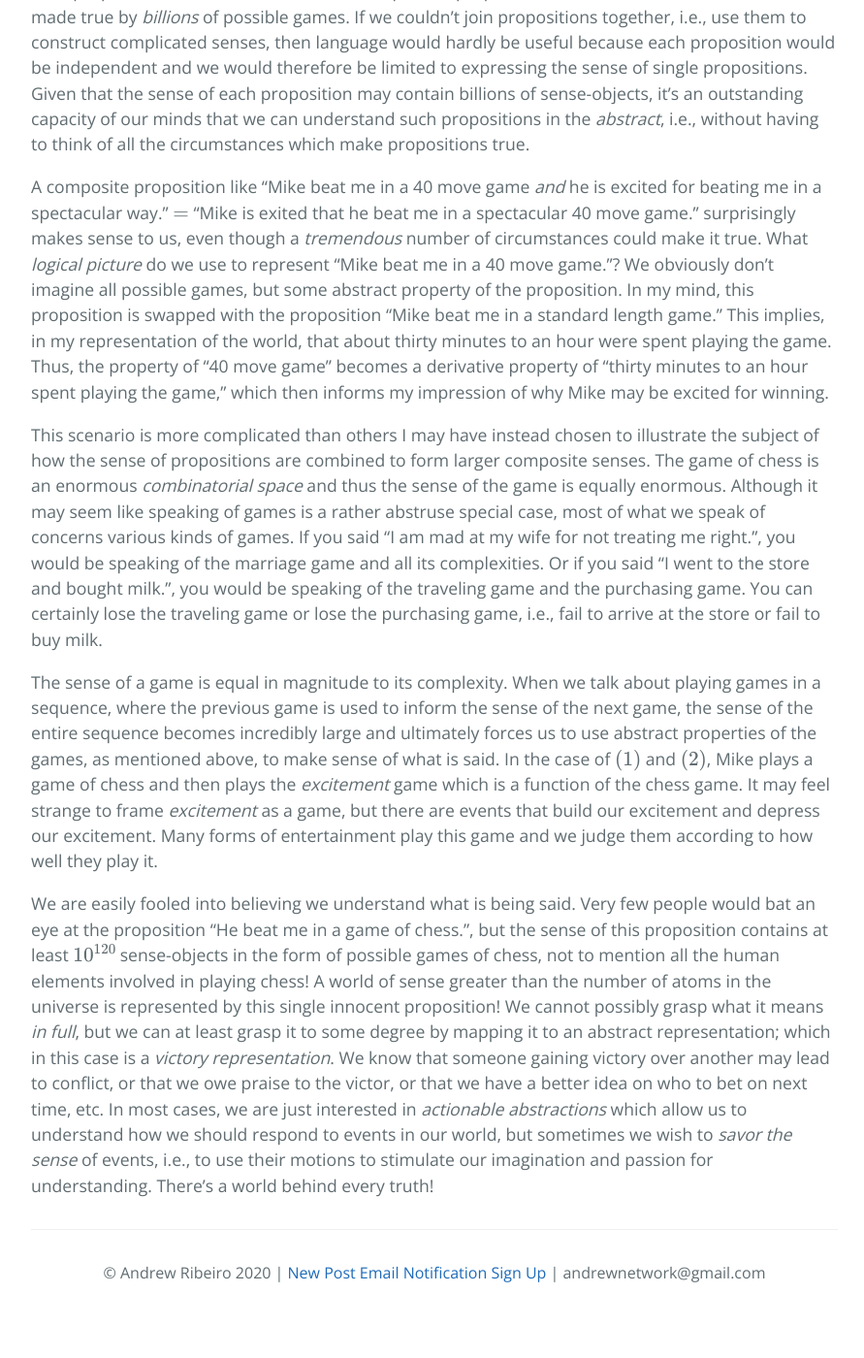
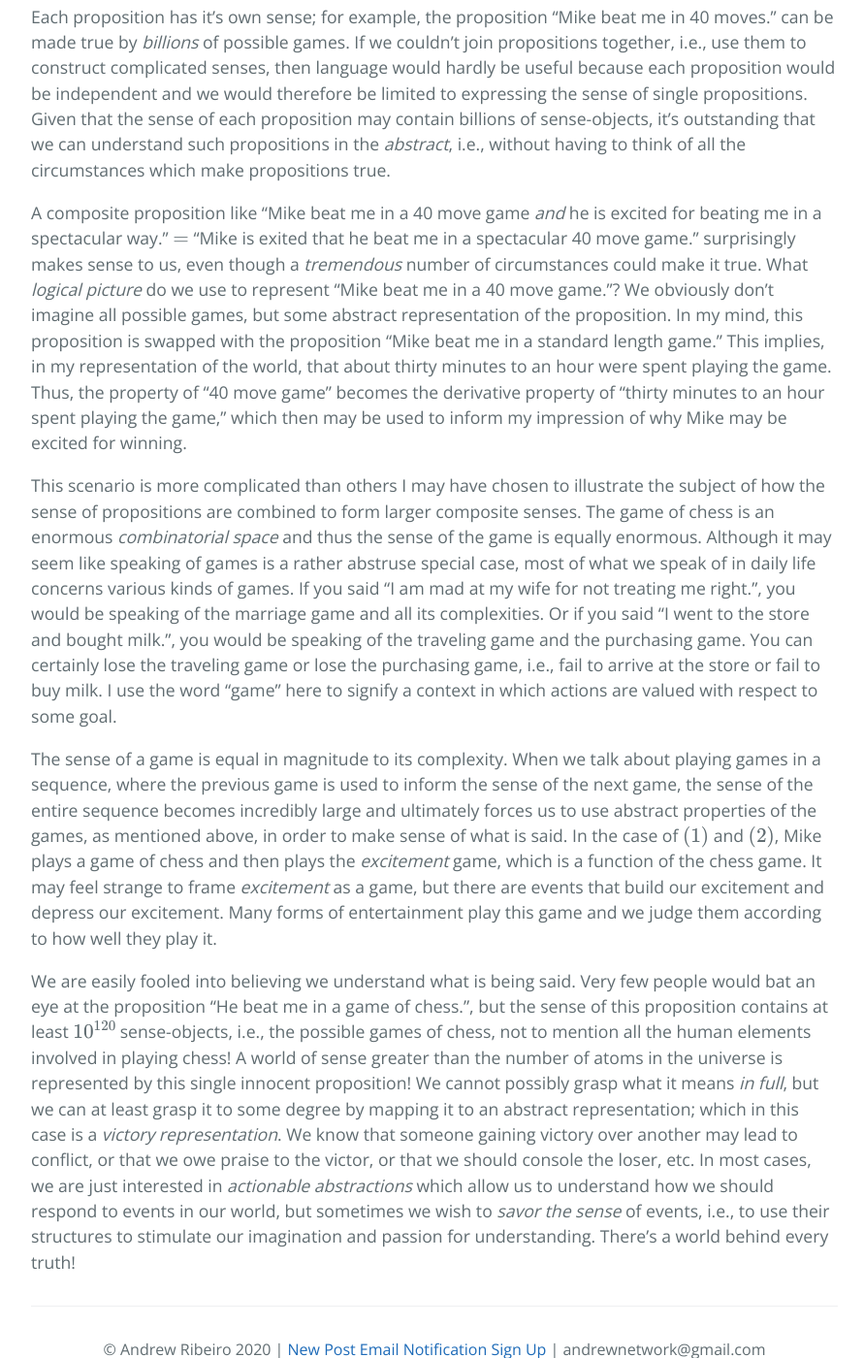
Before and after one commit to Andrewnetwork/CoronavirusBlog, a Jekyll site: the page built from sense_and_truth.md, in a window 1280 px wide and 1400 px high, scrolled down 11146 px. Shown: the whole window at 97% size, without its empty margins (192-1083 px from the left). Built offline with Jekyll 4.4.1, drawn with Linux system fonts in a browser that asks for light colours; our own code applies the rules of GitHub Pages for plain Markdown files; formulas are drawn with MathJax 3; the repository's description, which GitHub fills in, is left out; before the commit the page ends 12502 px from its top, so only the background shows below that; some of the changed text lies outside the part shown.

Commit message:
pre final

```diff
--- a/sense_and_truth.md
+++ b/sense_and_truth.md
@@ -119,14 +119,14 @@ The role of literature is to explore sense and impression from *inside* the life
 
 ## The Chess Game
 
-Suppose I said to you "Mike beat me in a game of chess.", do you know *what* I mean or do you know what I *could* mean? One can win a game of chess in many ways: saying that Mike beat me does not say *how* he beat me. If I continued and said "He was very excited about it.", do you know what this means or what this could mean? Each statement is ambiguous and both of them said together *multiplies* the ambiguity of each statement to form the ambiguity of the joint statement.
+Suppose I said to you "Mike beat me in a game of chess.", do you know *what* I mean or do you know what I *could* mean? One can win a game of chess in many ways: saying that Mike beat me does not say *how* he beat me, and so what does it really say? If I continued and said "He was very excited about it.", do you know what this means or what this could mean? Each statement is ambiguous and both of them said together *multiplies* the ambiguity of each statement to form the ambiguity of the joint statement.
 
 1. "Mike beat me in a game of chess."
 2. "He was very excited about it."
 
 The sense of proposition $(1)$ does not share the same sense as proposition $(2)$. What makes Mike win a game of chess is not what makes him excited about it; although, his excitement may be a *function* of the state of the game. For example, suppose Mike beat me in three moves. He may be excited because beating an opponent in such few moves is rare and impressive, but these qualities driving his excitement for winning are meta-game characteristics, i.e., the rules of chess soely pertain to Mike winning and they say nothing about rare or impressive games. We may further consider a sense-object of $(2)$ like "Mike is excited to win because he rarely beats me." This sense-object is obviously not contained by the sense of $(1)$ because Mike winning a game is *independent* of his frequency of winning against me. In simple terms: $(1)$ and $(2)$ are made true by *different information*.
 
-To make this scenario accessible for analysis, we will reduce $(1)$ to $(1')$: $(A ∨ B) ∧ ¬(A ∧ B)$. Where $A =$ "Mike beat me in 3 moves." and $B =$ "Mike beat me in 40 moves." $(1')$ is a *Boolean expression* constructed with the operators of [Boolean algebra](https://en.wikipedia.org/wiki/Boolean_algebra). Instead of explaining what the symbols mean, here's what $(1')$ says in English: Mike beat me in 3 moves *or* he beat me in 40 moves, but he did *not* beat me in 40 moves *and* 3 moves. I call this a *reduction* because the sense of $(1)$ is *far* larger than the sense of $(1')$, which has only two *explicitly* stated sense-objects, i.e., $A$ and $B$. We may now construct a *truth table* which enumerates all possible truth-value assignments to $A$ and $B$ and the resulting truth-value of $(1')$:
+To make this scenario accessible for analysis, we will reduce $(1)$ to $(1')$: $(A ∨ B) ∧ ¬(A ∧ B)$. Where $A =$ "Mike beat me in 3 moves." and $B =$ "Mike beat me in 40 moves." $(1')$ is a *Boolean expression* constructed with the operators of [Boolean algebra](https://en.wikipedia.org/wiki/Boolean_algebra). Instead of explaining what the symbols mean, here's what $(1')$ says in English: "Mike beat me in 3 moves *or* he beat me in 40 moves, but he did *not* beat me in 40 moves *and* 3 moves." I call this a *reduction* because the sense of $(1)$ is *far* larger than the sense of $(1')$, which has only two *explicitly* stated sense-objects, i.e., $A$ and $B$. We may now construct a *truth table* which enumerates all possible truth-value assignments to $A$ and $B$ which produce a truth-value of $(1')$:
 
 <center>
 <figure class="image">
@@ -135,7 +135,7 @@ To make this scenario accessible for analysis, we will reduce $(1)$ to $(1')$: $
 </figure>
 </center>
 
-We will also reduce $(2)$ to $(2')$: $D ∨ E$. Where $D =$ "Mike is excited for beating me in a spectacular way." and $E =$ "Mike is excited because he rarely beats me." In English, $(2')$ says: Mike is excited for beating me in a spectacular way or he is excited because he rarely beats me. As above, we may construct a truth table:
+We will also reduce $(2)$ to $(2')$: $D ∨ E$. Where $D =$ "Mike is excited for beating me in a spectacular way." and $E =$ "Mike is excited because he rarely beats me." In English, $(2')$ says: "Mike is excited for beating me in a spectacular way or he is excited because he rarely beats me." As above, we may construct a truth table:
 
 <center>
 <figure class="image">
@@ -153,16 +153,17 @@ Figure 10: Truth table of <i>(1')</i> ∧ <i>(2')</i>.
 </div>
 </center>
 
-As seen in *figure 10*, there are *sixteen* possible combinations of the four boolean variables $ABDE$, but only six combinations are sense-objects of $(1') ∧ (2')$, i.e., combinations of $ABDE$ which make $(1') ∧ (2')$ true.  For example, $ABDE=TTFF$ is nonsense because it says that Mike beat me in 3 moves and he beat me in 40 moves -- a logical impossibility. In the case of $ABDE=FTFF$, it is not nonsense, but Mike isn't excited to beat me, so it is not a state of affairs which makes $(1') ∧ (2')$ true, i.e., it is not a sense-object of $(1') ∧ (2')$. On the other hand, $ABDE=TFFT$ is a sense-object of $(1') ∧ (2')$ and it's description, as depicted in *figure 10*, is: "Mike is excited because he beat me and rarely does."
+As seen in *figure 10*, there are *sixteen* possible combinations of the four boolean variables $ABDE$, but only six combinations are sense-objects of $(1') ∧ (2')$, i.e., combinations of $ABDE$ which make $(1') ∧ (2')$ true. For example, $ABDE=TTFF$ does not make $(1') ∧ (2')$ true because is nonsense: it says that Mike beat me in 3 moves and he beat me in 40 moves -- a logical impossibility. In the case of $ABDE=FTFF$, it is not nonsense, but Mike isn't excited to beat me, so it is not a state of affairs which makes $(1') ∧ (2')$ true. On the other hand, $ABDE=TFFT$ is a sense-object of $(1') ∧ (2')$ and its description, as depicted in *figure 10*, is: "Mike is excited because he beat me and rarely does."
 
 I have chosen propositions $D$ and $E$ in order to illustrate a significant aspect of how the sense of $(1')$ and $(2')$ are *combined* in order to construct a *joint sense*. When $D$ is true, i.e., Mike is excited for beating me in a spectacular way, the excitement Mike experiences is a *function* of the way in which he won; however, when $D$ is false, i.e., Mike is only excited because he beat me and rarely does, then the excitement Mike experiences has nothing to do with *how* he beat me. Therefore, $D$ acts as a sort of *sense gate*, i.e., if it is true, it passes the sense of $(1')$, i.e., how Mike won, forward in order to be reflected in the sense of $(2')$, i.e., how Mike is excited. The impression of $ABDE=TFFT$ and $ABDE=FTFT$ are the same because in both cases Mike is simply excited because he won, i.e., his excitement is not a function of wether or not he won in 3 moves or 40 moves.
 
-Each proposition has it's own sense; for example, the proposition "Mike beat me in 40 moves." can be made true by *billions* of possible games. If we couldn't join propositions together, i.e., use them to construct complicated senses, then language would hardly be useful because each proposition would be independent and we would therefore be limited to expressing the sense of single propositions. Given that the sense of each proposition may contain billions of sense-objects, it's an outstanding capacity of our minds that we can understand such propositions in the *abstract*, i.e., without having to think of all the circumstances which make propositions true.
+Each proposition has it's own sense; for example, the proposition "Mike beat me in 40 moves." can be made true by *billions* of possible games. If we couldn't join propositions together, i.e., use them to construct complicated senses, then language would hardly be useful because each proposition would be independent and we would therefore be limited to expressing the sense of single propositions. Given that the sense of each proposition may contain billions of sense-objects, it's outstanding that we can understand such propositions in the *abstract*, i.e., without having to think of all the circumstances which make propositions true.
 
-A composite proposition like "Mike beat me in a 40 move game *and* he is excited for beating me in a spectacular way." $=$ "Mike is exited that he beat me in a spectacular 40 move game." surprisingly makes sense to us, even though a *tremendous* number of circumstances could make it true. What *logical picture* do we use to represent "Mike beat me in a 40 move game."? We obviously don't imagine all possible games, but some abstract property of the proposition. In my mind, this proposition is swapped with the proposition "Mike beat me in a standard length game." This implies, in my representation of the world, that about thirty minutes to an hour were spent playing the game. Thus, the property of "40 move game" becomes a derivative property of "thirty minutes to an hour spent playing the game," which then informs my impression of why Mike may be excited for winning.
+A composite proposition like "Mike beat me in a 40 move game *and* he is excited for beating me in a spectacular way." $=$ "Mike is exited that he beat me in a spectacular 40 move game." surprisingly makes sense to us, even though a *tremendous* number of circumstances could make it true. What *logical picture* do we use to represent "Mike beat me in a 40 move game."? We obviously don't imagine all possible games, but some abstract representation of the proposition. In my mind, this proposition is swapped with the proposition "Mike beat me in a standard length game." This implies, in my representation of the world, that about thirty minutes to an hour were spent playing the game. Thus, the property of "40 move game" becomes the derivative property of "thirty minutes to an hour spent playing the game," which then may be used to inform my impression of why Mike may be excited for winning.
 
-This scenario is more complicated than others I may have instead chosen to illustrate the subject of how the sense of propositions are combined to form larger composite senses. The game of chess is an enormous *combinatorial space* and thus the sense of the game is equally enormous. Although it may seem like speaking of games is a rather abstruse special case, most of what we speak of concerns various kinds of games. If you said "I am mad at my wife for not treating me right.", you would be speaking of the marriage game and all its complexities. Or if you said "I went to the store and bought milk.", you would be speaking of the traveling game and the purchasing game. You can certainly lose the traveling game or lose the purchasing game, i.e., fail to arrive at the store or fail to buy milk.
+This scenario is more complicated than others I may have chosen to illustrate the subject of how the sense of propositions are combined to form larger composite senses. The game of chess is an enormous *combinatorial space* and thus the sense of the game is equally enormous. Although it may seem like speaking of games is a rather abstruse special case, most of what we speak of in daily life concerns various kinds of games. If you said "I am mad at my wife for not treating me right.", you would be speaking of the marriage game and all its complexities. Or if you said "I went to the store and bought milk.", you would be speaking of the traveling game and the purchasing game. You can certainly lose the traveling game or lose the purchasing game, i.e., fail to arrive at the store or fail to buy milk. I use the word
+"game" here to signify a context in which actions are valued with respect to some goal.
 
-The sense of a game is equal in magnitude to its complexity. When we talk about playing games in a sequence, where the previous game is used to inform the sense of the next game, the sense of the entire sequence becomes incredibly large and ultimately forces us to use abstract properties of the games, as mentioned above, to make sense of what is said. In the case of $(1)$ and $(2)$, Mike plays a game of chess and then plays the *excitement* game which is a function of the chess game. It may feel strange to frame *excitement* as a game, but there are events that build our excitement and depress our excitement. Many forms of entertainment play this game and we judge them according to how well they play it.
+The sense of a game is equal in magnitude to its complexity. When we talk about playing games in a sequence, where the previous game is used to inform the sense of the next game, the sense of the entire sequence becomes incredibly large and ultimately forces us to use abstract properties of the games, as mentioned above, in order to make sense of what is said. In the case of $(1)$ and $(2)$, Mike plays a game of chess and then plays the *excitement* game, which is a function of the chess game. It may feel strange to frame *excitement* as a game, but there are events that build our excitement and depress our excitement. Many forms of entertainment play this game and we judge them according to how well they play it.
 
-We are easily fooled into believing we understand what is being said. Very few people would bat an eye at the proposition "He beat me in a game of chess.", but the sense of this proposition contains at least $10^{120}$ sense-objects in the form of possible games of chess, not to mention all the human elements involved in playing chess! A world of sense greater than the number of atoms in the universe is represented by this single innocent proposition! We cannot possibly grasp what it means *in full*, but we can at least grasp it to some degree by mapping it to an abstract representation; which in this case is a *victory representation*. We know that someone gaining victory over another may lead to conflict, or that we owe praise to the victor, or that we have a better idea on who to bet on next time, etc. In most cases, we are just interested in *actionable abstractions* which allow us to understand how we should respond to events in our world, but sometimes we wish to *savor the sense* of events, i.e., to use their motions to stimulate our imagination and passion for understanding. There's a world behind every truth!
+We are easily fooled into believing we understand what is being said. Very few people would bat an eye at the proposition "He beat me in a game of chess.", but the sense of this proposition contains at least $10^{120}$ sense-objects, i.e., the possible games of chess, not to mention all the human elements involved in playing chess! A world of sense greater than the number of atoms in the universe is represented by this single innocent proposition! We cannot possibly grasp what it means *in full*, but we can at least grasp it to some degree by mapping it to an abstract representation; which in this case is a *victory representation*. We know that someone gaining victory over another may lead to conflict, or that we owe praise to the victor, or that we should console the loser, etc. In most cases, we are just interested in *actionable abstractions* which allow us to understand how we should respond to events in our world, but sometimes we wish to *savor the sense* of events, i.e., to use their structures to stimulate our imagination and passion for understanding. There's a world behind every truth!
```
Also changed, not shown: other parts of sense_and_truth.md (+1 -1 lines).
